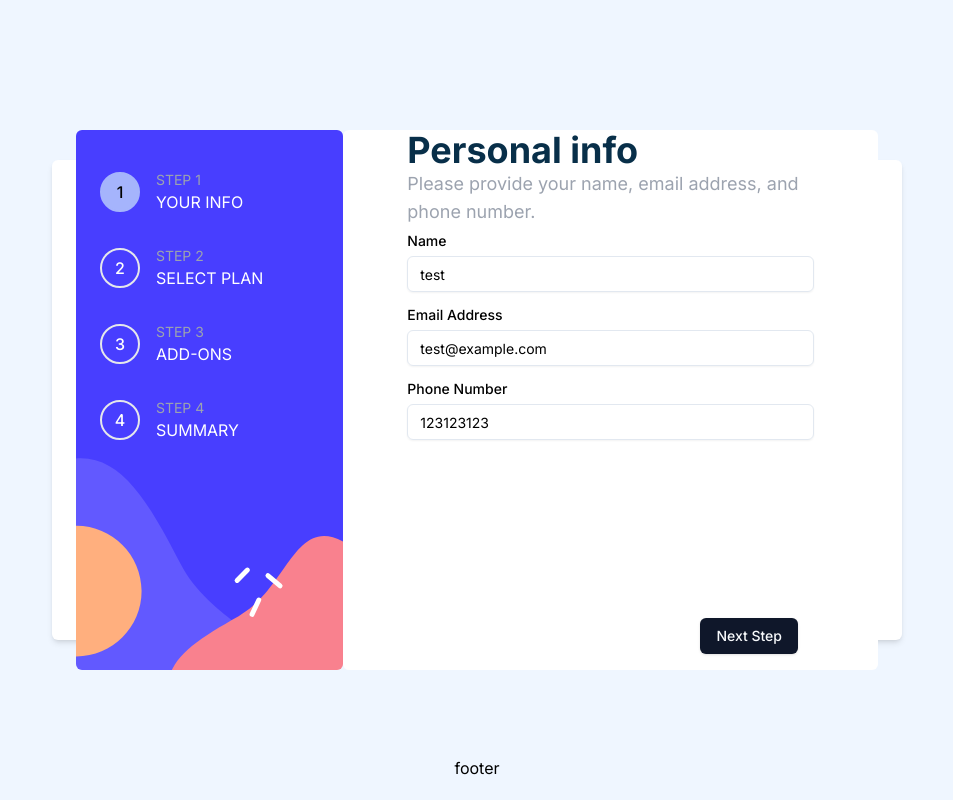
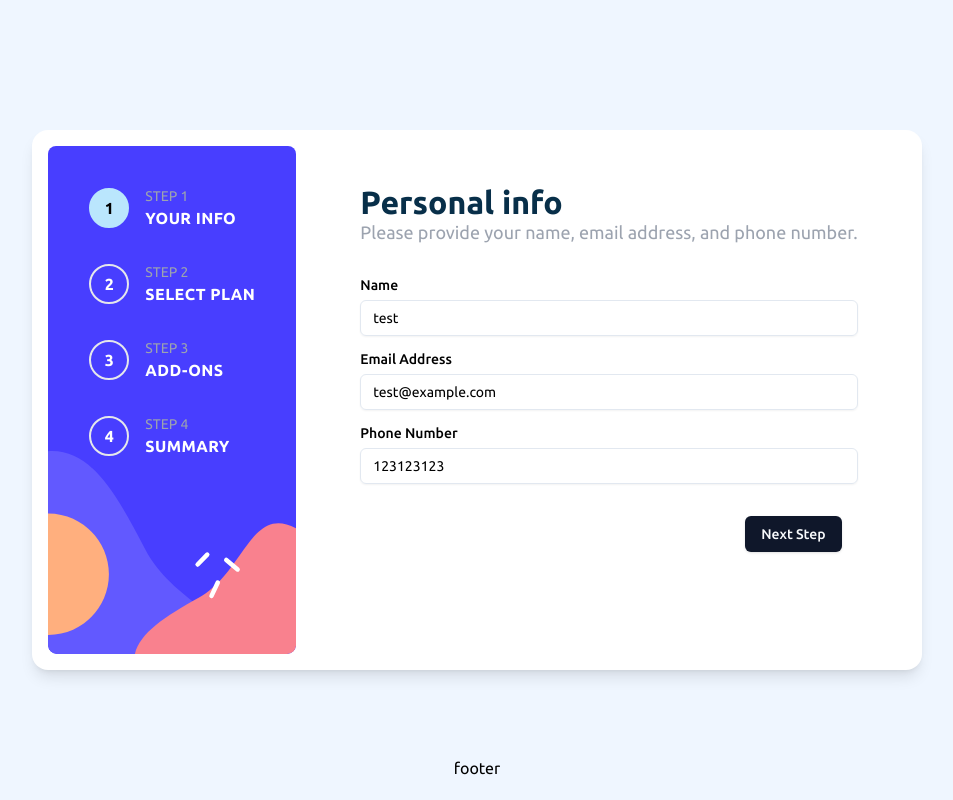
Before and after one commit to web223dev/multi-step-form, a Next.js app: page / in a window 1280 px wide. Shown: the whole page, without its empty margins (163-1116 px from the left). Built offline with nearby package versions, Linux system fonts and the light colour scheme.

Commit message:
update form styling

```diff
--- a/src/app/(form)/layout.tsx
+++ b/src/app/(form)/layout.tsx
@@ -10,11 +10,11 @@ interface MultiStepFormLayout {
 export default function MultiStepFormLayout({ children }: MultiStepFormLayout) {
   return (
     <MultiStepContenxtProvider>
-      <div className="mx-auto flex max-h-min flex-col rounded-md lg:my-40 lg:grid lg:max-w-[850px] lg:grid-cols-3 lg:grid-rows-5 lg:items-center lg:bg-white lg:p-6 lg:shadow-md">
+      <div className="lg:flex lg:h-auto lg:justify-center rounded-2xl bg-white shadow-lg mt-28 lg:mt-0 mx-4">
         <Steps />
         {children}
-        <Footer />
       </div>
+      <Footer />
     </MultiStepContenxtProvider>
   );
 }
--- a/src/app/(form)/page.tsx
+++ b/src/app/(form)/page.tsx
@@ -3,7 +3,8 @@ import { MultiForm } from "@/components/multi-form";
 
 export default function MultiStepForm() {
   return (
-    <div className="mx-6 -mt-20 flex h-[450px] flex-col gap-2 rounded-md bg-white p-6 px-4 shadow-md lg:col-span-2 lg:col-start-2 lg:row-span-3 lg:row-start-2 lg:mx-0 lg:-mt-0 lg:h-[540px] lg:px-16 lg:py-0 lg:shadow-none">
+    // <div className="mx-6 -mt-20 flex h-[450px] flex-col gap-2 rounded-md lg:rounded-e-md lg:rounded-s-none bg-white p-6 px-4 shadow-md lg:col-span-2 lg:col-start-2 lg:row-span-3 lg:row-start-2 lg:mx-0 lg:-mt-0 lg:h-[540px] lg:px-16 lg:py-0 lg:shadow-none">
+    <div className="px-6 lg:px-16 pt-8 lg:pt-14 lg:min-h-[540px]">
       <DisplayTitle />
       <MultiForm />
     </div>
--- a/src/app/layout.tsx
+++ b/src/app/layout.tsx
@@ -1,8 +1,11 @@
 import type { Metadata } from "next";
-import { Inter } from "next/font/google";
+import { Ubuntu } from "next/font/google";
 import "../styles/globals.css";
 
-const inter = Inter({ subsets: ["latin"] });
+const ubuntu = Ubuntu({
+  weight: ["300", "400", "500", "700"],
+  subsets: ["latin"],
+});
 
 export const metadata: Metadata = {
   title: "Multi Step Form",
@@ -17,7 +20,7 @@ export default function RootLayout({
   return (
     <html lang="en">
       <body
-        className={`flex h-screen w-screen  bg-blue-50 antialiased ${inter.className}`}
+        className={`${ubuntu.className} bg-blue-50 antialiased flex justify-center  items-baseline lg:items-center h-screen min-h-[540px] relative`}
       >
         {children}
       </body>
--- a/src/app/test/page.tsx
+++ /dev/null
@@ -1,3 +0,0 @@
-export default function page() {
-  return <div>page</div>
-}
--- a/src/components/display-title.tsx
+++ b/src/components/display-title.tsx
@@ -28,8 +28,7 @@ export function DisplayTitle() {
         "flex h-full flex-col items-center justify-center gap-5 text-center lg:px-16"
       }`}
     >
-      {/* {step === 5 && <ThankYouIcon className="size-16 lg:size-32" />} */}
-      <h1 className={`text-2xl font-bold text-sky-950 lg:text-4xl`}>
+      <h1 className={`text-2xl font-bold text-sky-950 lg:text-[32px]`}>
         {titleData.title[step - 1]}
       </h1>
       <p className="text-gray-400 lg:text-lg">
--- a/src/components/multi-form.tsx
+++ b/src/components/multi-form.tsx
@@ -39,7 +39,7 @@ export function MultiForm() {
     <Form {...form}>
       <form
         onSubmit={form.handleSubmit(onSubmit)}
-        className="space-y-4 lg:relative lg:flex-1"
+        className="space-y-4 lg:relative lg:flex-1 pt-8"
       >
         <FormProvider {...form}>
           {step === 1 && <StepOne />}
@@ -48,7 +48,7 @@ export function MultiForm() {
           {step === 4 && <StepFour />}
         </FormProvider>
         {step < 5 && (
-          <div className="absolute bottom-0 left-0 flex w-full justify-between bg-white p-4 lg:bottom-0">
+          <div className="bottom-0 left-0 flex w-full justify-between bg-white p-4 lg:bottom-0">
             <Button
               type="button"
               variant={"outline"}
--- a/src/components/step-item.tsx
+++ b/src/components/step-item.tsx
@@ -12,19 +12,19 @@ export function StepItem({ infos }: StepItemProps) {
   const { step } = useMultiContext();
   const isFinished = step === 5 && infos.num === 4;
   return (
-    <li className="flex items-center gap-4 uppercase">
+    <li className="flex items-center gap-4 uppercase font-bold">
       <span
-        className={`flex size-10 items-center justify-center rounded-full border-2 font-medium ${
+        className={`flex size-10 items-center justify-center rounded-full border-2 ${
           step === infos.num || isFinished
-            ? "border-indigo-300 bg-indigo-300 text-black"
+            ? "border-sky-200 bg-sky-200 text-black"
             : ""
         }`}
       >
         {infos.num}
       </span>
       <div className="hidden flex-col lg:flex">
-        <p className="text-sm text-gray-400">{infos.title}</p>
-        <p>{infos.description}</p>
+        <p className="text-sm text-gray-400 font-normal">{infos.title}</p>
+        <p className="tracking-wide">{infos.description}</p>
       </div>
     </li>
   );
--- a/src/components/steps.tsx
+++ b/src/components/steps.tsx
@@ -8,12 +8,14 @@ const stepData = [
 ];
 export function Steps() {
   return (
-    <header className="bgno-repeat flex h-[200px] items-start justify-center bg-blue-500 bg-sidebarMobile bg-cover p-6 lg:row-span-3 lg:row-start-2 lg:h-[540px] lg:justify-start lg:rounded-md lg:bg-sidebarDesktop lg:bg-cover lg:bg-center lg:pt-10">
-      <ul className="flex gap-4 text-white lg:flex-col lg:gap-8">
-        {stepData.map((info, index) => {
-          return <StepItem key={index} infos={info} />;
-        })}
-      </ul>
+    <header className="lg:p-4 lg:pr-0">
+      <div className="absolute lg:relative top-0 left-0 -z-10 lg:z-0 w-full bg-sidebarMobile lg:bg-sidebarDesktop lg:rounded-lg lg:bg-bottom bg-no-repeat bg-cover h-[190px] lg:h-full">
+        <ul className="flex gap-4 text-white justify-center pt-8 lg:flex-col lg:gap-8 lg:py-10 lg:px-[41px]">
+          {stepData.map((info, index) => {
+            return <StepItem key={index} infos={info} />;
+          })}
+        </ul>
+      </div>
     </header>
   );
 }
```
Also changed, not shown: 2 other files (tests, documents, lock files or other folders).
